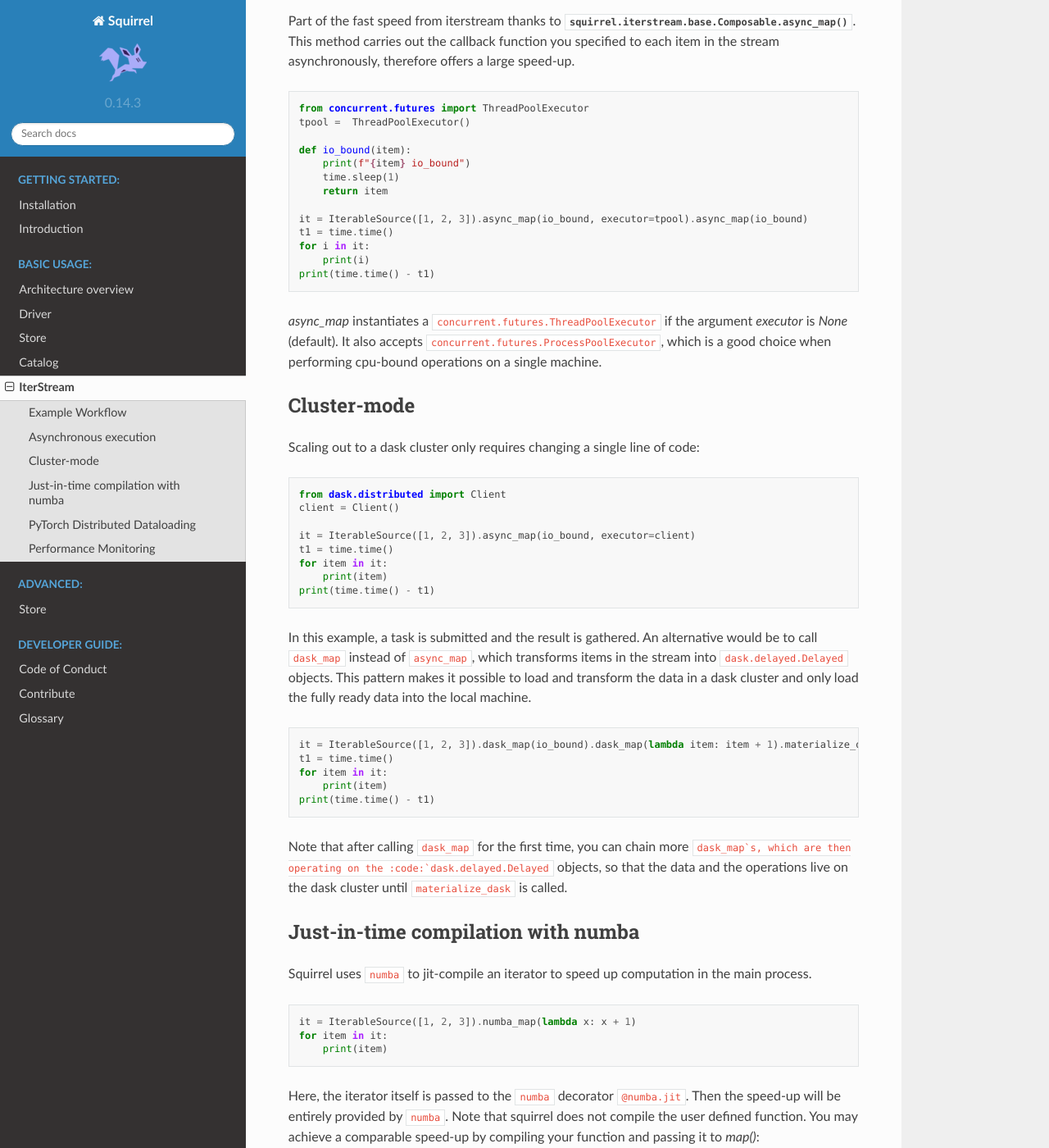
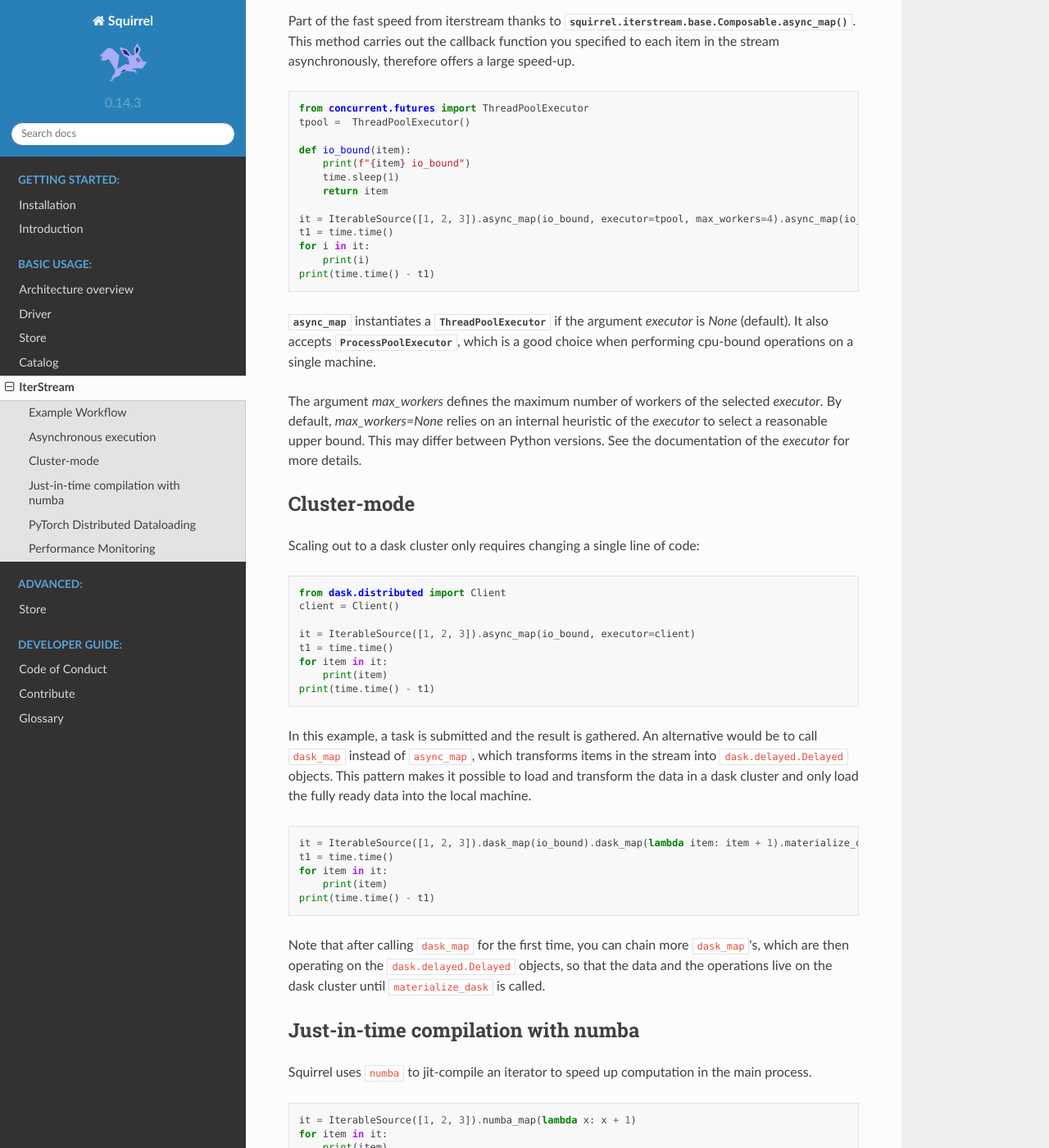
Before and after one commit to merantix-momentum/squirrel-core, a Sphinx documentation site: the page built from docs/usage/Iterstream.rst, in a window 1280 px wide and 1400 px high, scrolled down 1569 px. Shown: the whole window at 82% size. Built offline with Sphinx 7.4.7 and the Read the Docs theme 2.0.0, drawn with Linux system fonts in a browser that asks for light colours; the version number is read from the project's files by our own code.

Commit message:
Add short section about `max_workers` in `Iterstream.rst`
- Also fix dask_map description, as it was 'over-running' the command

```diff
--- a/docs/usage/Iterstream.rst
+++ b/docs/usage/Iterstream.rst
@@ -73,7 +73,8 @@ Note that you can pass the probabilities of sampling from each iterator. When an
 
 Asynchronous execution
 ----------------------
-Part of the fast speed from iterstream thanks to :py:meth:`squirrel.iterstream.base.Composable.async_map`. This method carries out the callback function you specified to each item in the stream asynchronously, therefore offers a large speed-up.
+Part of the fast speed from iterstream thanks to :py:meth:`squirrel.iterstream.base.Composable.async_map`.
+This method carries out the callback function you specified to each item in the stream asynchronously, therefore offers a large speed-up.
 
 .. code-block:: python
 
@@ -86,14 +87,23 @@ Part of the fast speed from iterstream thanks to :py:meth:`squirrel.iterstream.b
         time.sleep(1)
         return item
 
-    it = IterableSource([1, 2, 3]).async_map(io_bound, executor=tpool).async_map(io_bound)
+    it = IterableSource([1, 2, 3]).async_map(io_bound, executor=tpool, max_workers=4).async_map(io_bound)
     t1 = time.time()
     for i in it:
         print(i)
     print(time.time() - t1)
 
-`async_map` instantiates a :code:`concurrent.futures.ThreadPoolExecutor` if the argument `executor` is `None` (default). It also accepts :code:`concurrent.futures.ProcessPoolExecutor`, which is a good choice when performing cpu-bound operations on a single machine.
+:py:meth:`async_map <squirrel.iterstream.base.Composable.async_map>`
+instantiates a :py:class:`ThreadPoolExecutor <concurrent.futures.ThreadPoolExecutor>`
+if the argument `executor` is `None` (default).
+It also accepts :py:class:`ProcessPoolExecutor <concurrent.futures.ProcessPoolExecutor>`,
+which is a good choice when performing cpu-bound operations on a single machine.
 
+The argument `max_workers` defines the maximum number of workers of the selected
+`executor`. By default, `max_workers=None` relies on an internal heuristic of
+the `executor` to select a reasonable upper bound.
+This may differ between Python versions.
+See the documentation of the `executor` for more details.
 
 Cluster-mode
 ------------
@@ -120,7 +130,7 @@ In this example, a task is submitted and the result is gathered. An alternative
         print(item)
     print(time.time() - t1)
 
-Note that after calling :code:`dask_map` for the first time, you can chain more :code:`dask_map`s, which are then operating on the :code:`dask.delayed.Delayed` objects, so that the data and the operations live on the dask cluster until :code:`materialize_dask` is called.
+Note that after calling :code:`dask_map` for the first time, you can chain more :code:`dask_map`\'s, which are then operating on the :code:`dask.delayed.Delayed` objects, so that the data and the operations live on the dask cluster until :code:`materialize_dask` is called.
 
 Just-in-time compilation with numba
 -----------------------------------
```
